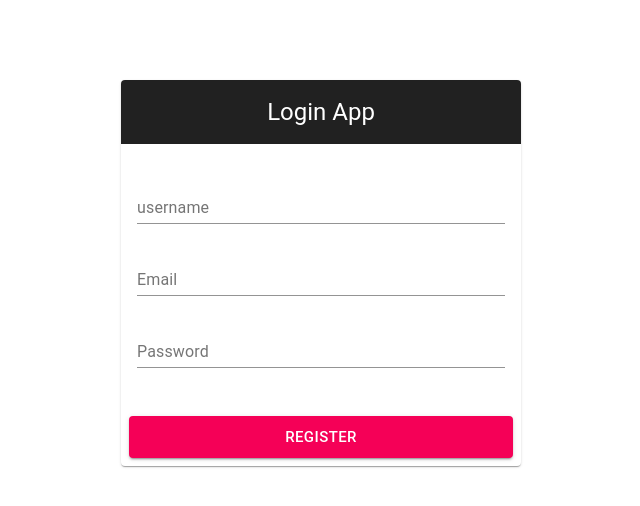
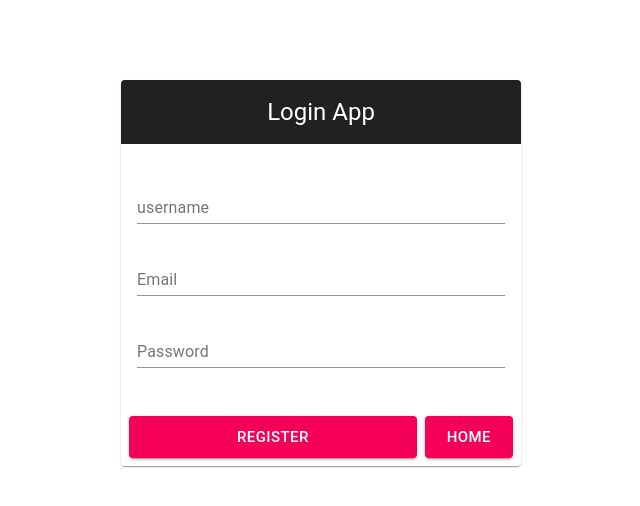
Before and after one commit to JJhuk/react-ts-client, a React (Create React App) app: page /#/register in a window 1280 px wide. Shown: the top 506 px of the page, without its empty margins (319-959 px from the left). Built offline with nearby package versions, Linux system fonts and the light colour scheme.

Commit message:
authHeader + routing

```diff
--- /dev/null
+++ b/src/Home.tsx
@@ -0,0 +1,9 @@
+import React from "react";
+
+export default class Home extends React.Component<any, any> {
+    render() {
+        return(
+            <div>Hello World</div>
+        )
+    }
+}
--- a/src/Login.tsx
+++ b/src/Login.tsx
@@ -9,6 +9,7 @@ import CardHeader from '@material-ui/core/CardHeader';
 import Button from '@material-ui/core/Button';
 import {config} from "./config";
 import {Link} from "react-router-dom";
+import {history} from "./history";
 
 const useStyles = makeStyles((theme: Theme) =>
     createStyles({
@@ -139,6 +140,10 @@ const Login = () => {
                     localStorage.setItem('user',JSON.stringify(user))
                 }
                 return user})
+            .then(user => {
+                //Todo 다시 그려지지가 않음.
+                history.push('#/home/')
+            })
     };
 
      const handleRegister = () => {
@@ -154,19 +159,23 @@ const Login = () => {
     function handleResponse(response : any) : Promise<{ token : string }> {
         return new Promise(((resolve, reject) => {
             if(response.ok) {
+                console.log('success')
                 dispatch({
                     type: 'loginSuccess',
                     payload: 'Login Successfully'
                 });
+                if(response.ok) {
                     let contentType = response.headers.get("content-type");
                     if(contentType && contentType.includes("application/json")) {
                         response.json().then((json: { token : string }) => resolve(json))
                     } else {
                         resolve()
                     }
-
                 } else {
                     response.text().then((text: any) => reject(text))
+                }
+            } else {
+                console.log('failed')
                 dispatch({
                     type: 'loginFailed',
                     payload: 'Login failed'
@@ -240,6 +249,7 @@ const Login = () => {
                         </Button>
                     </div>
                     <div>
+                        <Link to="/register">
                             <Button
                                 variant="contained"
                                 size="large"
@@ -249,7 +259,7 @@ const Login = () => {
                                 disabled={false}>
                                 Register
                             </Button>
-                        <Link to="/register"/>
+                        </Link>
                     </div>
                 </CardActions>
             </Card>
--- a/src/Register.tsx
+++ b/src/Register.tsx
@@ -7,6 +7,8 @@ import CardContent from "@material-ui/core/CardContent";
 import TextField from "@material-ui/core/TextField";
 import CardActions from "@material-ui/core/CardActions";
 import Button from "@material-ui/core/Button";
+import {Link} from "react-router-dom";
+import {history} from "./history";
 
 const serverURL = 'http://localhost:5000';
 
@@ -27,6 +29,10 @@ const styles = (theme: Theme) =>(
             marginTop: theme.spacing(2),
             flexGrow: 1
         },
+        homeBtn: {
+            marginTop: theme.spacing(2),
+            flexGrow: 1
+        },
         header: {
             textAlign: 'center',
             background: '#212121',
@@ -38,11 +44,28 @@ const styles = (theme: Theme) =>(
     })
 );
 
-interface Props extends WithStyles<typeof styles>{
-
+function handleResponse(response : any) : Promise<{token : string}> {
+    return new Promise(((resolve, reject) => {
+        if(response.ok) {
+            let contentType = response.headers.get("content-type");
+            if(contentType && contentType.includes("application/json")) {
+                response.json().then(json => resolve(json))
+            } else{
+                resolve()
+            }
+        } else {
+            console.log('not ok')
+            response.text().then((text:any) => reject(text))
+        }
+    }))
 }
 
-class Register extends React.Component<Props,{user}> {
+function handleError({error}: { error: any } ) {
+    console.log(error)
+    return Promise.reject(error & error.message);
+}
+
+class Register extends React.Component<WithStyles<typeof styles>,{user}> {
 
     constructor(props : any) {
         super(props);
@@ -104,7 +127,8 @@ class Register extends React.Component<Props,{user}> {
             body: JSON.stringify(user)
         };
         console.log(serverURL + '/users/register' + requestOptions);
-        fetch(serverURL + '/users/register', requestOptions);
+        fetch(serverURL + '/users/register', requestOptions)
+            .then(handleResponse,handleError)
     }
 
 
@@ -155,6 +179,16 @@ class Register extends React.Component<Props,{user}> {
                                 disabled={false}>
                                 Register
                             </Button>
+                            <Link to="/">
+                                <Button
+                                    variant="contained"
+                                    size="large"
+                                    color="secondary"
+                                    className={classes.homeBtn}
+                                    disabled={false}>
+                                    Home
+                                </Button>
+                            </Link>
                     </CardActions>
                 </Card>
             </form>
--- /dev/null
+++ b/src/history.ts
@@ -0,0 +1,3 @@
+import {createBrowserHistory} from 'history'
+
+export const history = createBrowserHistory()
--- a/src/routerIndex.tsx
+++ b/src/routerIndex.tsx
@@ -2,13 +2,15 @@ import React from "react";
 import {HashRouter,Route} from "react-router-dom";
 import App from "./App";
 import Register from "./Register";
+import Home from "./Home";
 
 
 function RouterIndex() {
     return (
         <HashRouter>
-            <Route path={"/"} exact={true} component={App}/>
-            <Route path={"/register"} component={Register}/>
+            <Route path={"/home"} exact component={Home}/>
+            <Route path={"/"} exact component={App}/>
+            <Route path={"/register"}  exact component={Register}/>
         </HashRouter>
     )
 }
```
Also changed, not shown: src/auth-header.ts (added, +8 -0 lines). Lines whose indentation alone changed are shown as unchanged.
